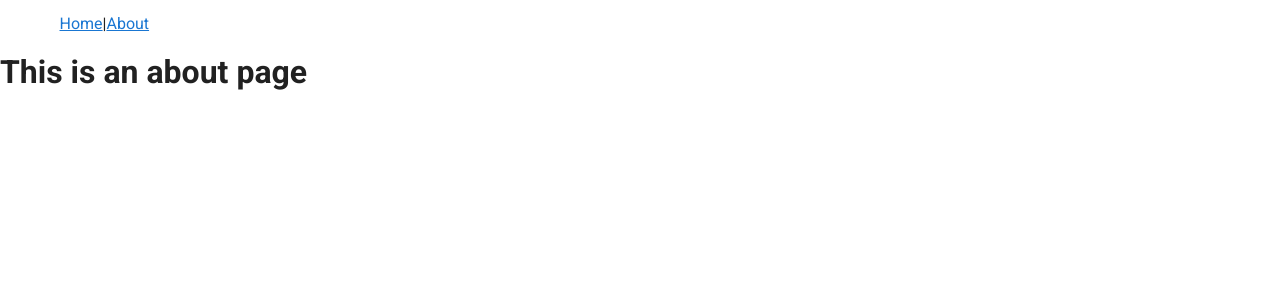
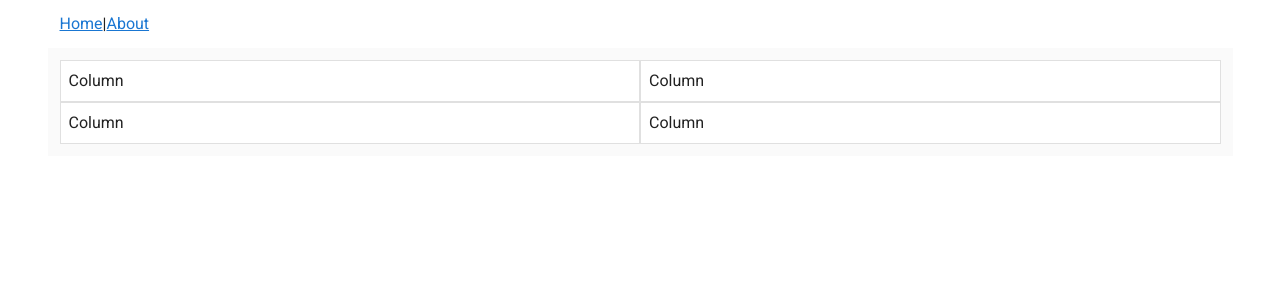
Before and after one commit to HIS-C/hisc, a Vue app in the folder client/: page /about in a window 1280 px wide. Shown: the top 300 px of the page. Built offline with nearby package versions, Linux system fonts and the light colour scheme.

Commit message:
테스트

```diff
--- a/client/src/components/HelloWorld.vue
+++ b/client/src/components/HelloWorld.vue
@@ -15,8 +15,9 @@
 
       <v-flex mb-4>
         <h1 class="display-2 font-weight-bold mb-3">
-          Welcome to Vuetify
+          {{title}}
         </h1>
+        <button v-on:click="reverseMessage">메시지 뒤집기</button>
         <p class="subheading font-weight-regular">
           For help and collaboration with other Vuetify developers,
           <br>please join our online
@@ -87,6 +88,7 @@
 <script>
 export default {
   data: () => ({
+    title : 'Welcome to Vuetify',
     ecosystem: [
       {
         text: 'vuetify-loader',
@@ -99,6 +101,10 @@ export default {
       {
         text: 'awesome-vuetify',
         href: 'https://github.com/vuetifyjs/awesome-vuetify',
+      },
+      {
+        text: 'naver',
+        href: 'https://naver.com',
       },
     ],
     importantLinks: [
@@ -138,5 +144,10 @@ export default {
       },
     ],
   }),
+  methods: {
+    reverseMessage: function () {
+      this.title = this.title.split('').reverse().join('')
+    }
+  }
 };
 </script>
--- a/client/src/views/About.vue
+++ b/client/src/views/About.vue
@@ -1,5 +1,22 @@
 <template>
-  <div class="about">
-    <h1>This is an about page</h1>
-  </div>
+  <v-container class="grey lighten-5">
+    <v-row no-gutters>
+      <template v-for="n in 4">
+        <v-col :key="n">
+          <v-card
+            class="pa-2"
+            outlined
+            tile
+          >
+            Column
+          </v-card>
+        </v-col>
+        <v-responsive
+          v-if="n === 2"
+          :key="`width-${n}`"
+          width="100%"
+        ></v-responsive>
+      </template>
+    </v-row>
+  </v-container>
 </template>
```
Also changed, not shown: 1 other file (tests, documents, lock files or other folders).
